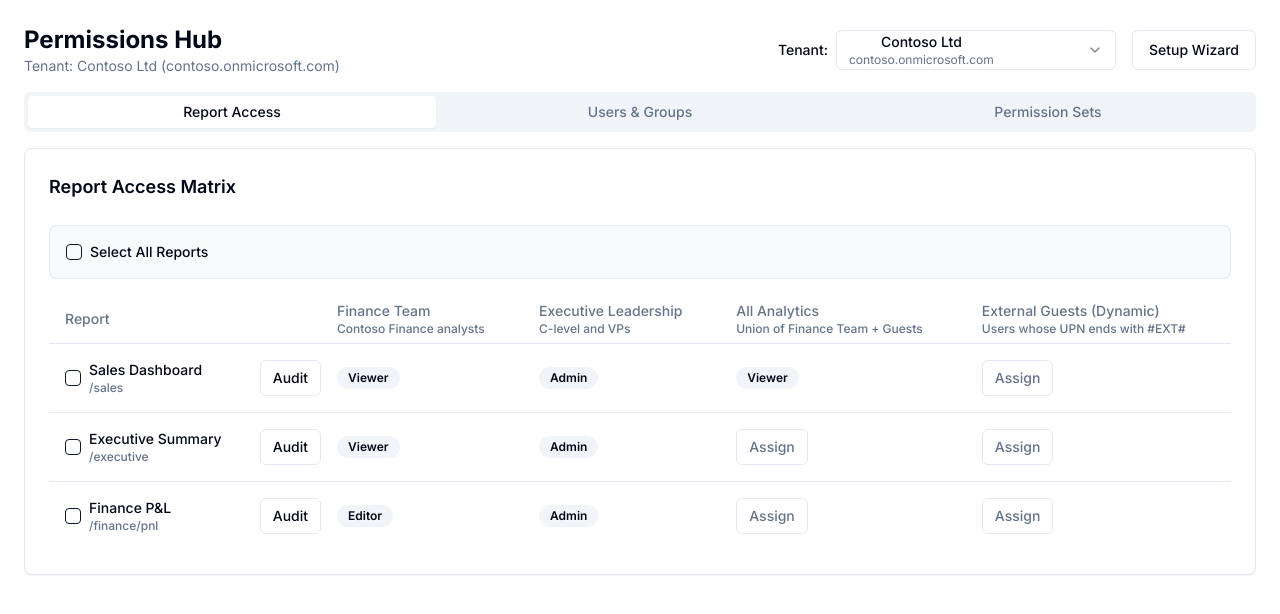
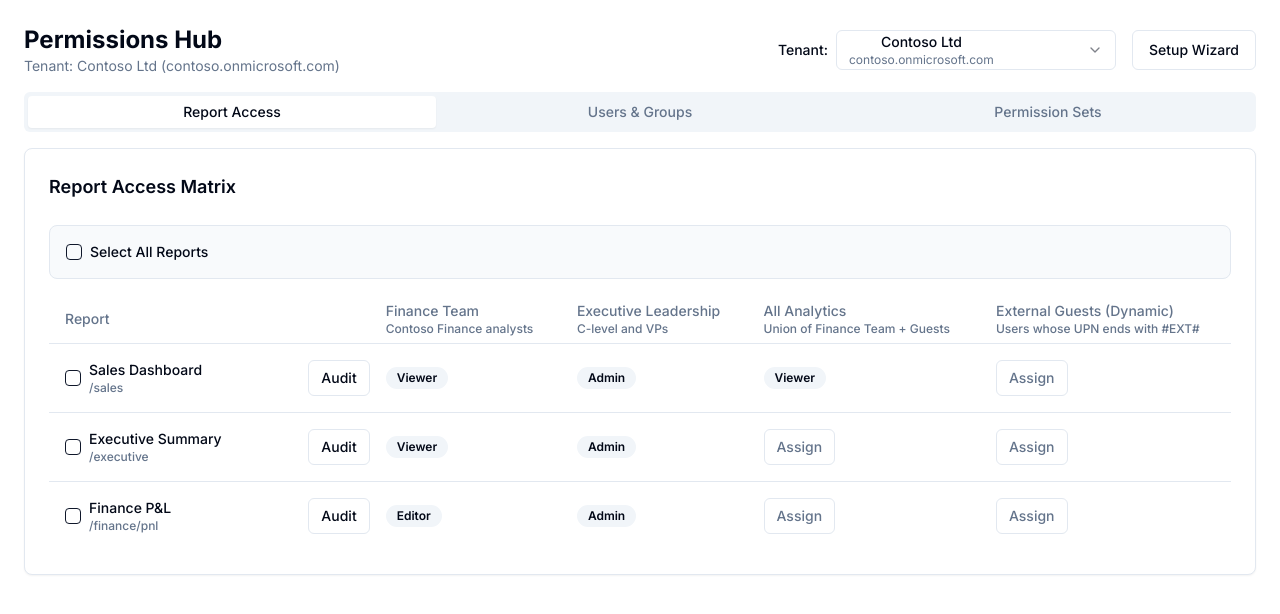
Before and after one commit to ethanteng/reportinghub, a Next.js app: page / in a window 1280 px wide. Shown: the top 614 px of the page. Built offline with nearby package versions, Linux system fonts and the light colour scheme.

Commit message:
Fix Audit button alignment with fixed width and ml-auto positioning

```diff
--- a/src/components/features/permissions-hub/components/ReportAccessMatrix.tsx
+++ b/src/components/features/permissions-hub/components/ReportAccessMatrix.tsx
@@ -164,22 +164,25 @@
                 {reports.map((report) => (
                   <TableRow key={report.id}>
                     <TableCell className="font-medium sticky left-0 bg-background z-10">
-                      <div className="grid grid-cols-[auto_1fr_auto] items-center gap-2">
+                      <div className="flex items-center gap-2">
                         <Checkbox
                           checked={selectedReports.includes(report.id)}
                           onCheckedChange={() => toggleReportSelection(report.id)}
                         />
-                        <div className="flex flex-col">
-                          <span>{report.name}</span>
-                          <span className="text-xs text-muted-foreground">{report.path}</span>
+                        <div className="flex items-center gap-2 w-full">
+                          <div className="flex flex-col w-48">
+                            <span className="truncate">{report.name}</span>
+                            <span className="text-xs text-muted-foreground truncate">{report.path}</span>
                           </div>
                           <Button
                             variant="outline"
                             size="sm"
                             onClick={() => setAuditReportId(report.id)}
+                            className="ml-auto"
                           >
                             Audit
                           </Button>
+                        </div>
                       </div>
                     </TableCell>
                     {tenant.groups.map((group) => {
```
Lines whose indentation alone changed are shown as unchanged.
